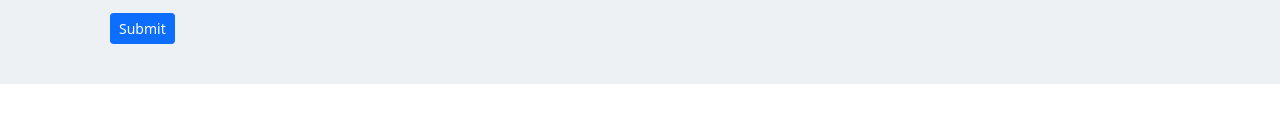
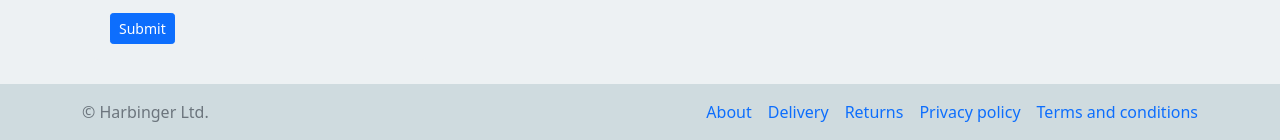
Before and after one commit to DariuszOkonski/module-2, a plain HTML site: page index.html in a window 1280 px wide. Shown: the part 2607-2747 px from the top of the page. Before the commit the page ends 2691 px from the top, so only its background shows below. Drawn offline with nearby package versions, Linux system fonts and the light colour scheme.

Commit message:
add footer

```diff
--- a/index.html
+++ b/index.html
@@ -388,6 +388,26 @@
       </div>
     </section>
 
+    <!-- FOOTER -->
+    <footer class="footer py-3">
+      <div class="container">
+        <div class="row text-secondary">
+          <div class="col-lg-4">
+            <span>&copy; Harbinger Ltd.</span>
+          </div>
+          <div class="col-lg-8">
+            <ul class="d-flex justify-content-start justify-content-lg-end">
+              <li class="me-3"><a href="#">About</a></li>
+              <li class="me-3"><a href="#">Delivery</a></li>
+              <li class="me-3"><a href="#">Returns</a></li>
+              <li class="me-3"><a href="#">Privacy policy</a></li>
+              <li><a href="#">Terms and conditions</a></li>
+            </ul>
+          </div>
+        </div>
+      </div>
+    </footer>
+
     <script
       src="https://cdn.jsdelivr.net/npm/bootstrap@5.1.3/dist/js/bootstrap.bundle.min.js"
       integrity="sha384-ka7Sk0Gln4gmtz2MlQnikT1wXgYsOg+OMhuP+IlRH9sENBO0LRn5q+8nbTov4+1p"
--- a/style.scss
+++ b/style.scss
@@ -27,13 +27,19 @@ body {
 .info {
   background-color: #edf1f3;
   border: none;
+}
 
+.footer {
+  background-color: #cfdbdf;
+}
+
+.info,
+.footer {
   ul {
     list-style-type: none;
     padding: 0;
     margin: 0;
   }
-
   a {
     text-decoration: none;
   }
```
Also changed, not shown: style.css, 1 other file.
